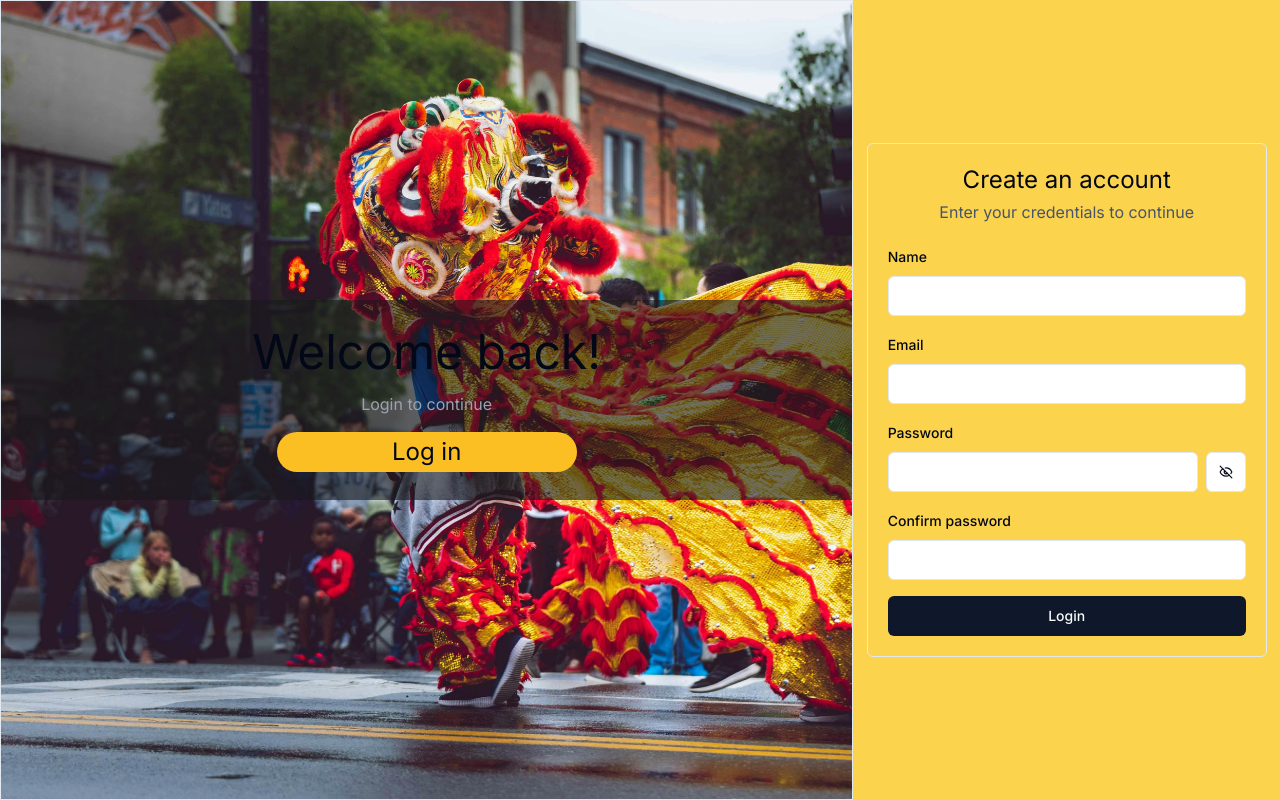
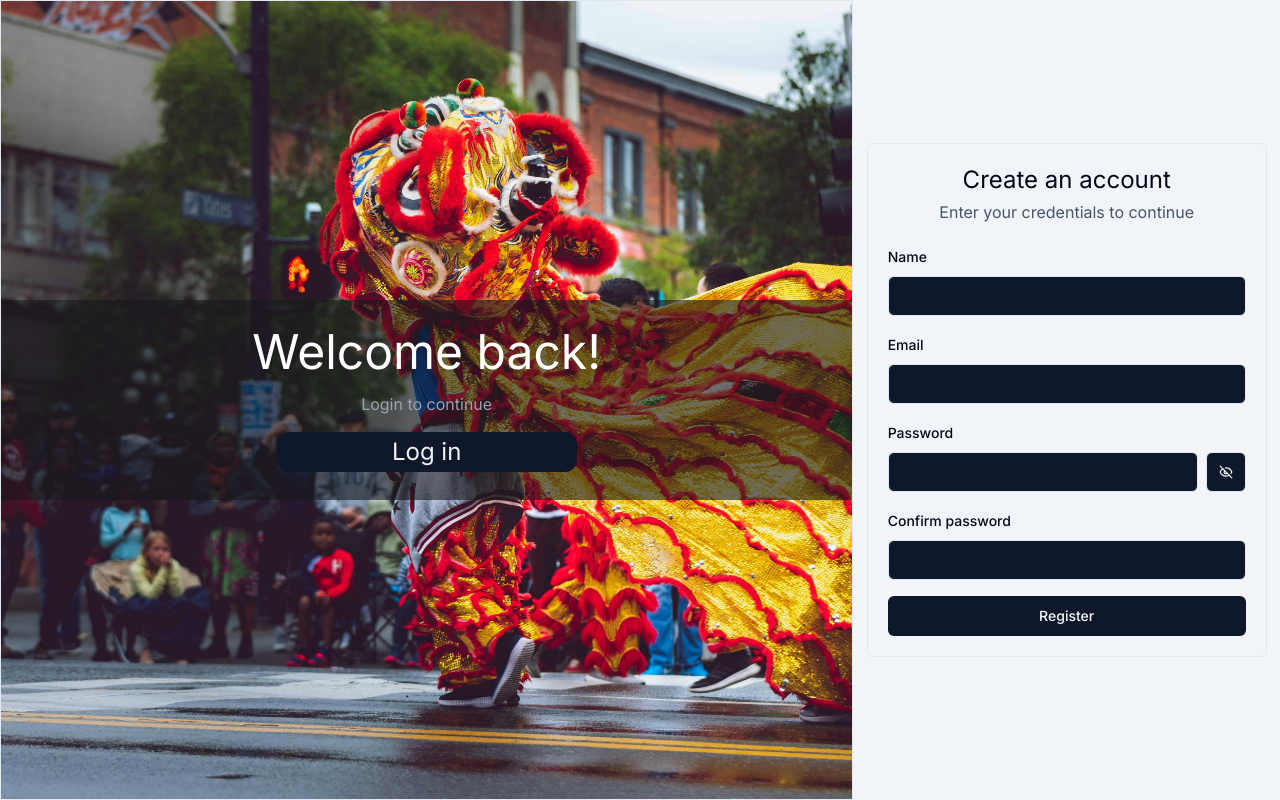
Before and after one commit to Code-Of-The-Future-Hackathon/code-of-the-future-2023-cryptonite-coders, a Next.js app: page /register in a window 1280 px wide. Built offline with nearby package versions, Linux system fonts and the light colour scheme.

Commit message:
chore: Update design of login and register

```diff
--- a/app/login/page.tsx
+++ b/app/login/page.tsx
@@ -5,14 +5,14 @@ import Link from 'next/link'
 export default function LoginPage() {
     return (
         <main className="flex flex-col items-center justify-between sm:flex-row h-screen">
-            <div className="w-full flex items-center justify-center bg-amber-300 min-h-screen sm:w-1/3 p-2">
+            <div className="w-full flex items-center justify-center bg-secondary min-h-screen sm:w-1/3 p-2">
                 <Login />
             </div>
             <div className='hidden border h-full sm:w-2/3 bg-[url("/assets/login_signup_bg.jpg")] bg-cover sm:flex justify-center items-center flex-col'>
                 <div className=" w-full flex justify-center items-center flex-col gap-4 bg-zinc-900/60 p-7">
-                    <p className="text-5xl ">Begin your Journy now</p>
+                    <p className="text-5xl text-white">Begin your Journy now</p>
                     <p className="text-gray-400">Register to continue</p>
-                    <Link href={"register"}><p  className="bg-amber-400 rounded-full h-[40px] w-[300px] flex justify-center items-center text-2xl hover:scale-110 transition-all">Register</p></Link>
+                    <Link href={"register"}><p  className="bg-primary rounded-xl h-[40px] w-[300px] flex justify-center items-center text-2xl hover:scale-110 transition-all text-secondary">Register</p></Link>
                 </div>
             </div>
         </main>
--- a/app/register/page.tsx
+++ b/app/register/page.tsx
@@ -1,19 +1,23 @@
 import React from "react";
 import Image from "next/image";
 import { Register } from "@/components/forms/register";
-import Link from 'next/link'
+import Link from "next/link";
 
 export default function LoginPage() {
     return (
         <main className="flex flex-row-reverse items-center justify-between h-screen">
-            <div className="w-full flex items-center justify-center bg-amber-300 min-h-screen sm:w-1/3 p-2">
+            <div className="w-full flex items-center justify-center bg-secondary min-h-screen sm:w-1/3 p-2">
                 <Register />
             </div>
             <div className='hidden border h-full sm:w-2/3 bg-[url("/assets/login_signup_bg.jpg")] bg-cover sm:flex justify-center items-center flex-col'>
                 <div className=" w-full flex justify-center items-center flex-col gap-4 bg-zinc-900/60 p-7">
-                    <p className="text-5xl ">Welcome back!</p>
+                    <p className="text-5xl text-white">Welcome back!</p>
                     <p className="text-gray-400">Login to continue</p>
-                    <Link href={"login"}><p  className="bg-amber-400 rounded-full h-[40px] w-[300px] flex justify-center items-center text-2xl hover:scale-110 transition-all">Log in</p></Link>
+                    <Link href={"login"}>
+                        <p className="bg-primary text-secondary rounded-xl h-[40px] w-[300px] flex justify-center items-center text-2xl hover:scale-110 transition-all">
+                            Log in
+                        </p>
+                    </Link>
                 </div>
             </div>
         </main>
--- a/components/forms/login.tsx
+++ b/components/forms/login.tsx
@@ -55,9 +55,9 @@ export const Login = () => {
     }
 
     return (
-        <div className="flex flex-col gap-5 p-2 border rounded-md w-full sm:w-[400px]">
+        <div className="flex flex-col gap-5 p-6  w-full sm:w-[400px]  bg-secondary">
             <div className="space-y-1 text-center">
-                <p className="text-2xl">Log in to your account</p>
+                <p className="text-2xl text-primary">Log in to your account</p>
                 <p className="text-slate-600">
                     Enter your credentials to continue
                 </p>
@@ -72,7 +72,7 @@ export const Login = () => {
                         name="email"
                         render={({ field }) => (
                             <FormItem>
-                                <FormLabel>Email</FormLabel>
+                                <FormLabel className="text-primary">Email</FormLabel>
                                 <FormControl>
                                     <Input
                                         type="email"
@@ -81,6 +81,7 @@ export const Login = () => {
                                         autoCorrect="off"
                                         disabled={isLoading}
                                         {...field}
+                                        className="bg-primary text-secondary"
                                     />
                                 </FormControl>
                                 <FormMessage />
@@ -92,21 +93,23 @@ export const Login = () => {
                         name="password"
                         render={({ field }) => (
                             <FormItem>
-                                <FormLabel>Password</FormLabel>
+                                <FormLabel className="text-primary">Password</FormLabel>
                                 <FormControl>
                                     <div className="flex w-full items-center space-x-2">
                                         <Input
+
                                             type={
                                                 isVisible ? "text" : "password"
                                             }
                                             autoComplete="password"
                                             disabled={isLoading}
                                             {...field}
+                                            className="bg-primary text-secondary"
                                         />
                                         <Button
                                             variant="outline"
                                             type="button"
-                                            className="w-10 h-10 p-3"
+                                            className="w-10 h-10 p-3 bg-primary text-secondary"
                                             onClick={() => {
                                                 setIsVisible(!isVisible);
                                             }}
--- a/components/forms/register.tsx
+++ b/components/forms/register.tsx
@@ -79,7 +79,7 @@ export const Register = () => {
     }
 
     return (
-        <div className="flex flex-col gap-5 p-5 border rounded-md w-full sm:w-[400px]">
+        <div className="flex flex-col gap-5 p-5 border rounded-md w-full sm:w-[400px] bg-secondary">
             <div className="space-y-1 text-center">
                 <p className="text-2xl">Create an account</p>
                 <p className="text-slate-600">
@@ -104,6 +104,7 @@ export const Register = () => {
                                         autoCorrect="off"
                                         disabled={isLoading}
                                         {...field}
+                                        className="bg-primary text-secondary"
                                     />
                                 </FormControl>
                                 <FormMessage />
@@ -124,6 +125,7 @@ export const Register = () => {
                                         autoCorrect="off"
                                         disabled={isLoading}
                                         {...field}
+                                        className="bg-primary text-secondary"
                                     />
                                 </FormControl>
                                 <FormMessage />
@@ -145,11 +147,12 @@ export const Register = () => {
                                             autoComplete="password"
                                             disabled={isLoading}
                                             {...field}
+                                            className="bg-primary text-secondary"
                                         />
                                         <Button
                                             variant="outline"
                                             type="button"
-                                            className="w-10 h-10 p-3"
+                                            className="w-10 h-10 p-3 bg-primary text-secondary"
                                             onClick={() => {
                                                 setIsVisible(!isVisible);
                                             }}
@@ -174,6 +177,7 @@ export const Register = () => {
                                         autoComplete="password"
                                         disabled={isLoading}
                                         {...field}
+                                        className="bg-primary text-secondary"
                                     />
                                 </FormControl>
                                 <FormMessage />
@@ -185,7 +189,7 @@ export const Register = () => {
                             {isLoading && (
                                 <Icons.spinner className="mr-2 h-4 w-4 animate-spin" />
                             )}
-                            <span>Login</span>
+                            <span>Register</span>
                         </Button>
                     </DialogFooter>
                 </form>
```
